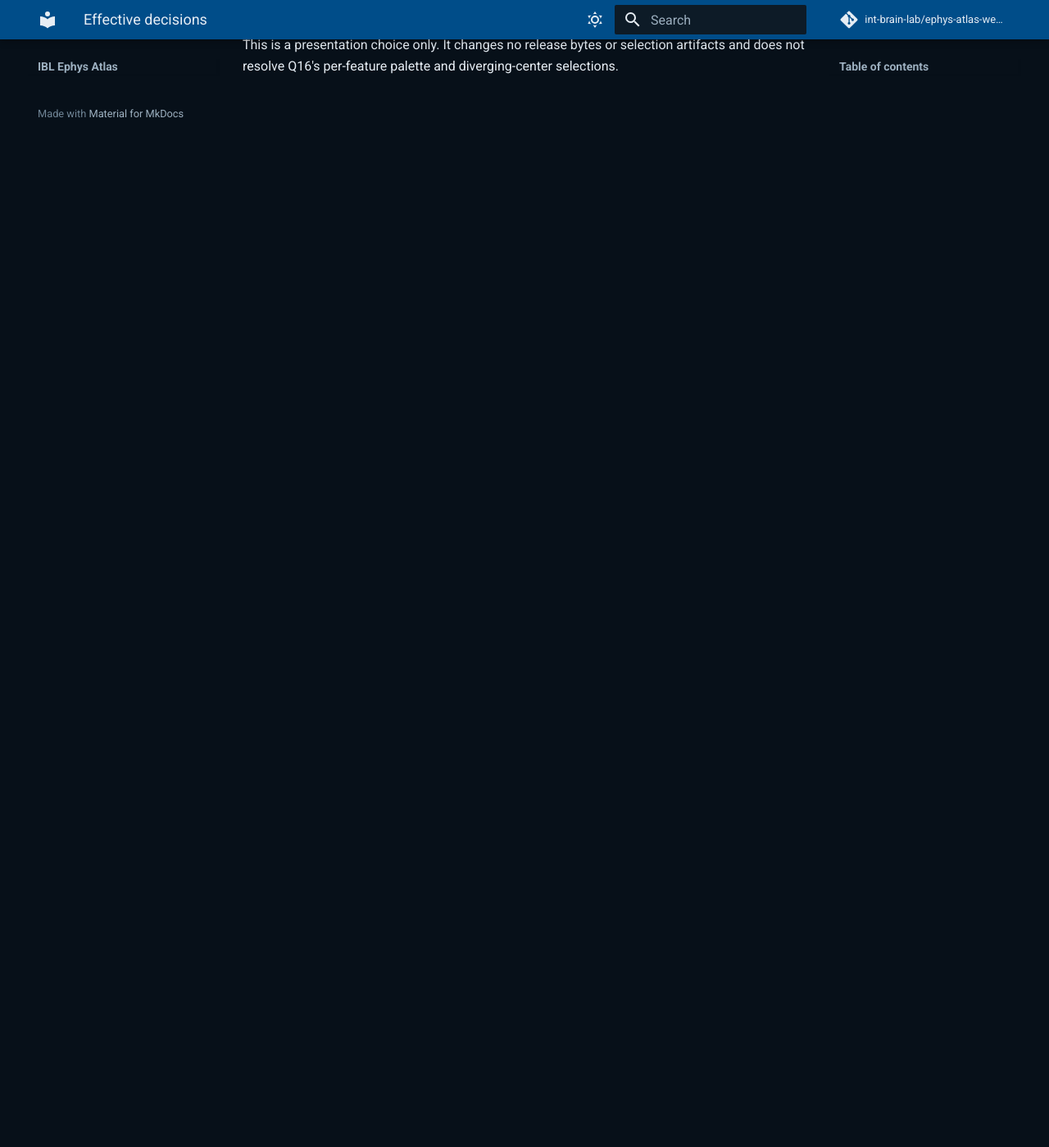
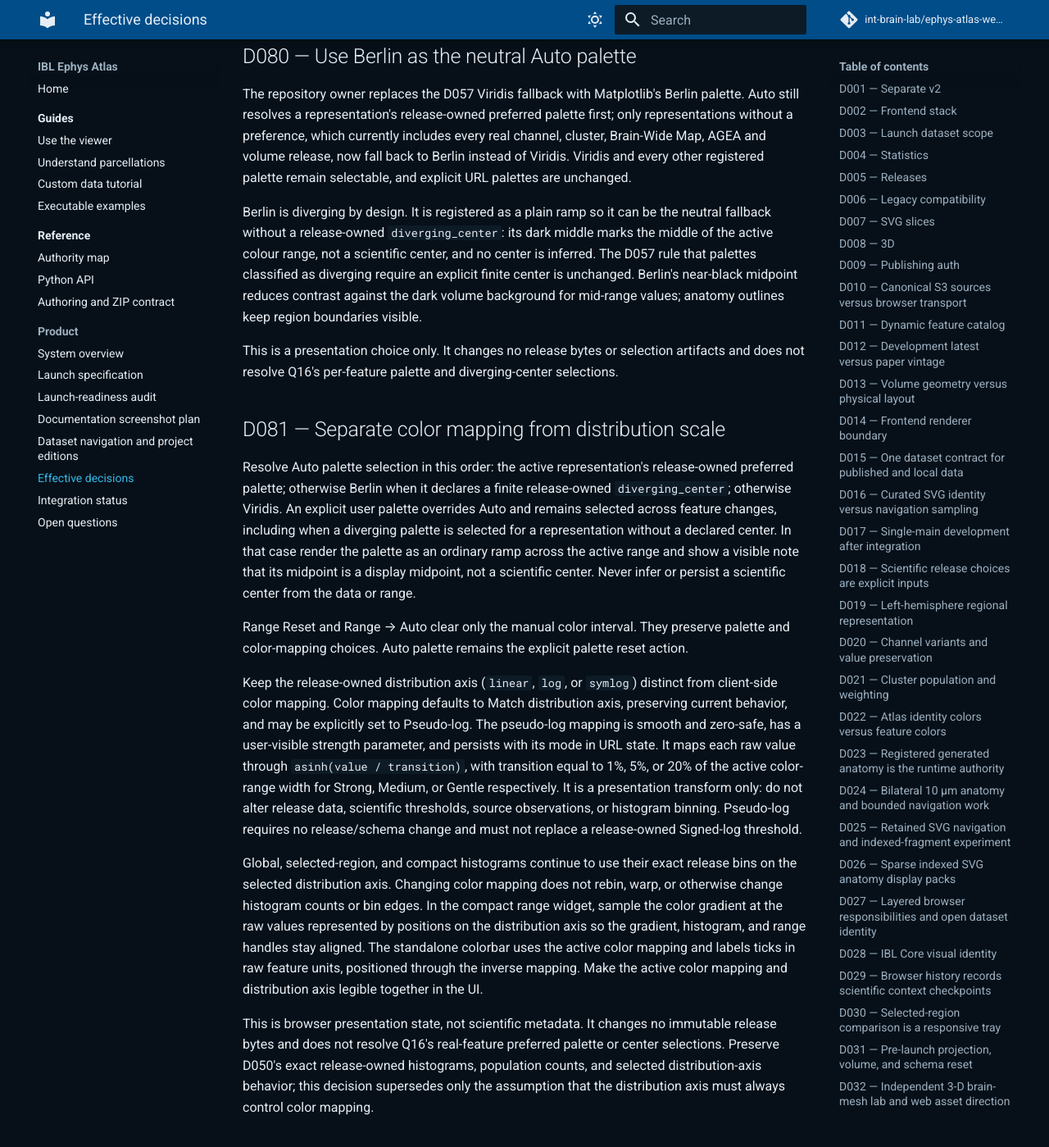
Before and after one commit to int-brain-lab/ephys-atlas-web-v2, an MkDocs documentation site: the page built from docs/DECISIONS.md, in a window 1280 px wide and 1400 px high, scrolled down 51394 px. Shown: the whole window at 82% size. Built offline with MkDocs 1.6.1 and Material for MkDocs 9.7.7, drawn with Linux system fonts in a browser that asks for light colours; comment, search, counter and statistics services are not loaded; before the commit the page ends 51556 px from its top, so only the background shows below that; some of the changed text lies outside the part shown.

Commit message:
docs: record scalar presentation policy and refresh screenshots

```diff
--- a/docs/DECISIONS.md
+++ b/docs/DECISIONS.md
@@ -58,14 +58,14 @@ only part of the body; the index states what remains effective.
 | D047 | One value scale | partially superseded | 2026-08-26 | synchronization retained; D048/D050 refine |
 | D048 | Firing-rate Log range | accepted | 2026-08-26 | exact Log choices retained by D054 |
 | D049 | Legacy Top/static MIT assets | accepted | 2026-08-27 | exact hashes only |
-| D050 | Scale vs distribution domain | partially superseded | — | D053 replaces compact-Full; D078 adds exact mapped volume-region curves |
+| D050 | Scale vs distribution domain | partially superseded | — | D053 replaces compact-Full; D078 adds exact mapped volume-region curves; D081 separates color mapping from the distribution axis while retaining exact binnings and axis synchronization |
 | D051 | Custom authoring/ZIP import | accepted | — | implementation pending |
 | D052 | `peak_val.raw` Linear/Focused | accepted | 2026-08-29 | exact choice retained by D054 |
 | D053 | Focused compact viewport | accepted | 2026-08-29 | current compact behavior |
 | D054 | Complete audited distribution selections | accepted | 2026-08-29 | closes Q14; local rebuilds authorized |
 | D055 | Unlisted expiring dataset shares | accepted | 2026-09-02 | optional sharing transport; separate from publication |
 | D056 | Project/dataset/release navigation | partially superseded | 2026-09-02 | hierarchy retained; D061 fixes edition identity, authority and context; D063 refines presentation and control labels |
-| D057 | Preferred palettes and explicit diverging centers | partially superseded | 2026-09-02 | infrastructure policy retained; D080 replaces the Viridis fallback with Berlin; Q16 retains real-feature selections |
+| D057 | Preferred palettes and explicit diverging centers | partially superseded | 2026-09-02 | release preferences and explicit centers remain; D081 defines fallback/manual palette behavior and range-only Reset; Q16 retains real-feature selections |
 | D058 | Flexible multi-feature comparison | accepted | 2026-09-02 | arbitrary feature scopes, z-score comparison, and iterative Focus/Gallery/Profile UX |
 | D059 | Shared S3 staging/production roots | partially superseded | 2026-09-02 | bucket roots and immutable-key policy retained; D072 confirms hostname after D071 |
 | D060 | Lean AWS static hosting and local publication | partially superseded | 2026-09-02 | AWS topology and local publication retained; D072 confirms hostname after D071 |
@@ -88,7 +88,8 @@ only part of the body; the index states what remains effective.
 | D077 | Select processed AGEA successor | accepted | 2026-09-17 | exact upstream processed bytes; nonzero-label validity; original release retained; D079 later authorizes publication |
 | D078 | Exact mapped volume-region distributions | accepted | 2026-09-17 | Allen/Beryl/Cosmos; mutually exclusive mappings; lateralized storage; bilateral default; source AGEA labels accepted; D079 later authorizes publication |
 | D079 | Publish D078 AGEA and W26 successors | accepted | 2026-09-17 | clean-Linux-main rebuilds; preserve existing releases; add immutable editions; deploy compatible site before catalog promotion |
-| D080 | Berlin as the neutral Auto palette | accepted | 2026-09-24 | replaces the D057 Viridis fallback; Berlin registered as a plain ramp without an implied center; release preferences and Q16 unchanged |
+| D080 | Berlin as the neutral Auto palette | partially superseded | 2026-09-24 | D081 classifies Berlin as diverging and limits its Auto fallback to representations with a finite declared center; manual Berlin remains available without one; Q16 unchanged |
+| D081 | Separate color mapping from distribution scale | accepted | 2026-09-29 | Auto precedence, manual palette persistence, range-only Reset, and URL-persisted pseudo-log color mapping; exact histograms remain on their distribution axis; supersedes conflicting D050/D057/D080 presentation rules |
 
 ## D001 — Separate v2
 
@@ -2008,3 +2009,46 @@ anatomy outlines keep region boundaries visible.
 This is a presentation choice only. It changes no release bytes or selection
 artifacts and does not resolve Q16's per-feature palette and diverging-center
 selections.
+
+## D081 — Separate color mapping from distribution scale
+
+Resolve Auto palette selection in this order: the active representation's
+release-owned preferred palette; otherwise Berlin when it declares a finite
+release-owned `diverging_center`; otherwise Viridis. An explicit user palette
+overrides Auto and remains selected across feature changes, including when a
+diverging palette is selected for a representation without a declared center.
+In that case render the palette as an ordinary ramp across the active range and
+show a visible note that its midpoint is a display midpoint, not a scientific
+center. Never infer or persist a scientific center from the data or range.
+
+Range Reset and Range → Auto clear only the manual color interval. They preserve
+palette and color-mapping choices. Auto palette remains the explicit palette
+reset action.
+
+Keep the release-owned distribution axis (`linear`, `log`, or `symlog`) distinct
+from client-side color mapping. Color mapping defaults to Match distribution
+axis, preserving current behavior, and may be explicitly set to Pseudo-log. The
+pseudo-log mapping is smooth and zero-safe, has a user-visible strength
+parameter, and persists with its mode in URL state. It maps each raw value
+through `asinh(value / transition)`, with transition equal to 1%, 5%, or 20%
+of the active color-range width for Strong, Medium, or Gentle respectively.
+It is a presentation
+transform only: do not alter release data, scientific thresholds, source
+observations, or histogram binning. Pseudo-log requires no release/schema
+change and must not replace a release-owned Signed-log threshold.
+
+Global, selected-region, and compact histograms continue to use their exact
+release bins on the selected distribution axis. Changing color mapping does not
+rebin, warp, or otherwise change histogram counts or bin edges. In the compact range widget,
+sample the color gradient at the raw values represented by positions on the
+distribution axis so the gradient, histogram, and range handles stay aligned.
+The standalone colorbar uses the active color mapping and labels ticks in raw
+feature units, positioned through the inverse mapping. Make the active color
+mapping and distribution axis legible together in the UI.
+
+This is browser presentation state, not scientific metadata. It changes no
+immutable release bytes and does not resolve Q16's real-feature preferred
+palette or center selections. Preserve D050's exact release-owned histograms,
+population counts, and selected distribution-axis behavior; this decision
+supersedes only the assumption that the distribution axis must always control
+color mapping.
--- a/docs/INTEGRATION_STATUS.md
+++ b/docs/INTEGRATION_STATUS.md
@@ -115,6 +115,15 @@ normalization covers regional, volume, and legend rendering without inventing
 a midpoint. Region rows use shared-domain dot tracks rather than unlabelled
 fill proportions. Q16 continues to retain every real-feature palette and
 center selection; the implementation changes only synthetic fixtures.
+
+D081 implements scalar-presentation behavior: Berlin is the Auto
+fallback only when a finite release-owned diverging center exists, otherwise
+Viridis; explicit palettes persist across features, and range Reset clears only
+the manual interval. A URL-persisted, zero-safe pseudo-log color mapping is
+independent of the release-owned distribution axis; exact histograms remain on
+that axis. The implementation is local pending owner review with real data
+before any push or deployment. Q16 continues to retain real-feature palette
+and center selections.
 
 D076 adds progressive nearby-first encoded SVG cache warming after visible
 rendering, next-pack decoded SVG prefetch in the observed direction, bounded directional active-volume prefetch, and per-view updating
--- a/docs/LAUNCH_SPEC.md
+++ b/docs/LAUNCH_SPEC.md
@@ -80,17 +80,33 @@ For a schema-v1 regional feature, the viewer must:
 - <a id="ls02-06"></a> **`LS02-06`** — use one shared selection state for region-list and SVG interactions;
 - <a id="ls02-07"></a> **`LS02-07`** — persist selection in URL state;
 - <a id="ls02-08"></a> **`LS02-08`** — show global descriptive statistics and a distribution/histogram;
-- <a id="ls02-09"></a> **`LS02-09`** — expose available Linear, Log, and Signed-log value scales through one
-  synchronized control for coloring, distributions, and range geometry;
+- <a id="ls02-09"></a> **`LS02-09`** — expose available Linear, Log, and Signed-log distribution axes through one
+  synchronized control for histogram bins, histogram geometry, and range handles;
+  default color mapping matches that axis, while explicit Pseudo-log changes
+  colors only, including at zero;
 - <a id="ls02-10"></a> **`LS02-10`** — expose Full and Focused distribution domains independently across the global,
   comparison, and compact color-range histogram viewports, with exact
   underflow/overflow disclosure and whole-population normalization in Focused,
   without changing the selected color bounds;
 - <a id="ls02-11"></a> **`LS02-11`** — preserve explicit scale/domain choices in the URL without changing source
   observations, and obtain thresholds, focus bounds, availability, and defaults
-  only from immutable representation-specific release metadata;
+  only from immutable representation-specific release metadata; preserve explicit
+  color-mapping mode and pseudo-log strength as client-side URL state;
 - <a id="ls02-12"></a> **`LS02-12`** — compare selected-region statistics/distributions with the global population;
-- <a id="ls02-13"></a> **`LS02-13`** — clearly identify synthetic fixtures as non-scientific.
+- <a id="ls02-13"></a> **`LS02-13`** — clearly identify synthetic fixtures as non-scientific;
+
+Global, selected-region, and compact histograms retain exact release bins when
+color mapping changes. The compact gradient aligns to raw values at
+distribution-axis positions. Range Reset clears only the manual color interval
+and preserves palette and color-mapping selections; explicit Auto palette
+selection resets the palette choice.
+
+Auto palette resolution uses the representation's release preference, then
+Berlin when a finite release-owned diverging center exists, otherwise Viridis.
+Manual palette choices persist across feature changes. A manually selected
+diverging palette without a release-owned center is shown as an ordinary range
+ramp with a visible note that its midpoint is not a scientific center. The
+standalone colorbar labels raw feature units using inverse color mapping.
 
 Launch statistics are descriptive only: mean, median, min, max, count, standard deviation/quantiles where present, histograms, and visual comparisons. Inferential tests are out of scope.
 
--- a/docs/OPEN_QUESTIONS.md
+++ b/docs/OPEN_QUESTIONS.md
@@ -82,9 +82,12 @@ Blocks: deployment or user-visible enablement of unlisted sharing only.
 Status: **DECISION** for a future immutable presentation release; not a launch
 blocker.
 
-D057 fixes the infrastructure policy: feature representations may own a
-preferred palette, Auto resolves that preference, and diverging palettes
-require an explicit release-owned center. Synthetic fixtures may implement and
+D081 fixes the presentation machinery and fallback policy: Auto uses a
+representation's preferred palette, then Berlin when a finite
+release-owned `diverging_center` exists, otherwise Viridis. An explicit manual
+palette persists across features; a diverging palette without a declared
+center is displayed as an ordinary range ramp with an explicit non-scientific
+midpoint note. No center is inferred. Synthetic fixtures may implement and
 exercise this machinery.
 
 Resolution needed: audit and owner-review the exact preferred palette and,
@@ -96,8 +99,9 @@ names, sign distributions, v1 defaults, or an arithmetic range midpoint, and
 do not edit the D054 selection artifacts in place.
 
 Blocks: real release-owned palette defaults and diverging-center metadata only.
-It does not block the neutral Auto/fallback machinery, the expanded palette
-registry, or launch with the D080 Berlin fallback.
+It does not block the D081 Auto/fallback machinery or launch. Palette and
+color-mapping URL state, pseudo-log strength, and range-only Reset are
+client-side presentation behavior and do not resolve this question.
 
 ## Q17 — Multi-feature z-score normalization populations
 
```
Also changed, not shown: docs/IMPLEMENTATION_PLAN.md (+2 -0 lines), docs/assets/generated/desktop-overview.png, docs/assets/generated/encoding-and-distribution-controls.png.
